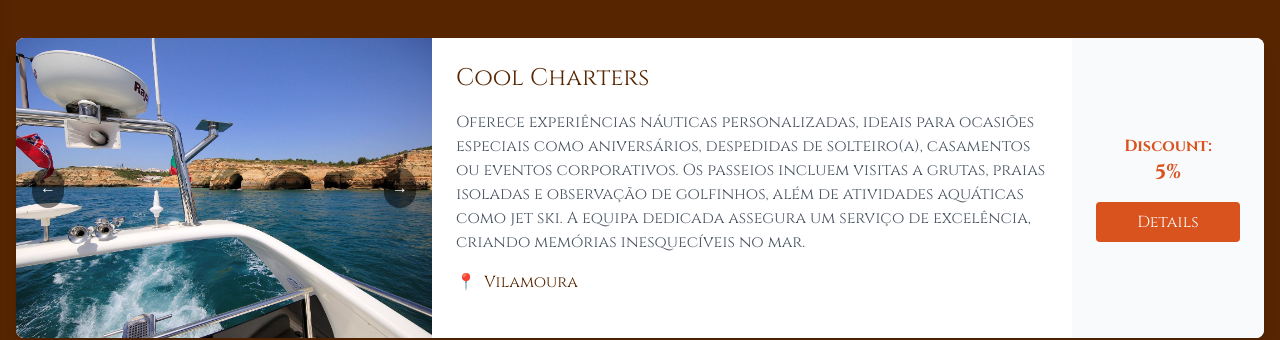
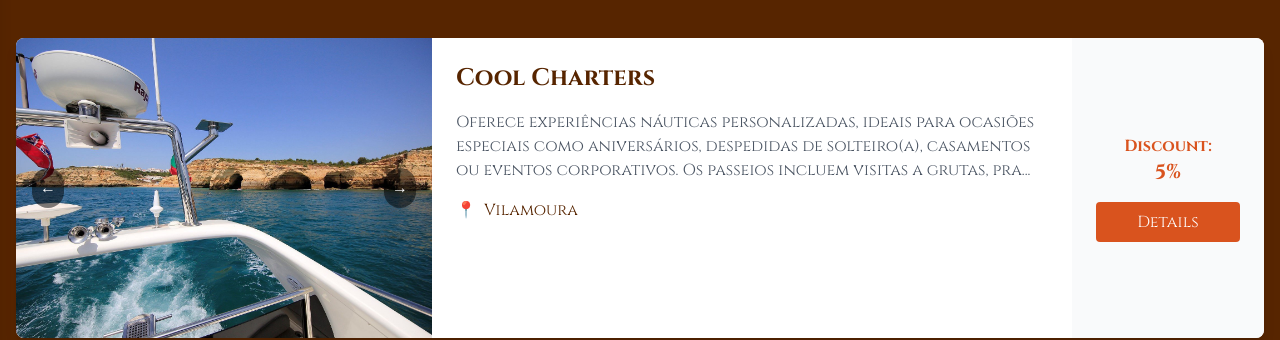
Before and after one commit to RicardoDoesDev/cleverDetails-member, a React (Create React App) app in the folder my-react-app/: page /all in a window 1280 px wide. Shown: the part 364-704 px from the top of the page. Built offline with nearby package versions, Linux system fonts and the light colour scheme.

Commit message:
patch: changed ui.

```diff
--- a/my-react-app/src/components/ListPage.tsx
+++ b/my-react-app/src/components/ListPage.tsx
@@ -60,8 +60,12 @@
                 />
               </div>
               <div className="p-6 flex-1">
-                <h2 className="text-2xl text-primary mb-4">{item.name}</h2>
-                <p className="text-gray-600 mb-4">{item.description}</p>
+                <h2 className="text-2xl text-primary mb-4 font-bold">{item.name}</h2>
+                <p className="text-gray-600 mb-4">
+                  {item.description.length > 200 ?
+                    `${item.description.substring(0, 200)}...` : item.description
+                  }
+                </p>
                 <div className="flex items-center text-primary">
                   <span className="mr-2">📍</span>
                   {getLocationName(item.locationId)}
--- a/my-react-app/src/data/appData.ts
+++ b/my-react-app/src/data/appData.ts
@@ -13,7 +13,7 @@
           id: 1,
           name: "Cool Charters",
           email: "info@coolchartersvilamoura.com",
-          logo: "cool-charters.jpg",
+          logo: "Cool-Charters-BSQUAREwhite.png",
           description: "Oferece experiências náuticas personalizadas, ideais para ocasiões especiais como aniversários, despedidas de solteiro(a), casamentos ou eventos corporativos. Os passeios incluem visitas a grutas, praias isoladas e observação de golfinhos, além de atividades aquáticas como jet ski. A equipa dedicada assegura um serviço de excelência, criando memórias inesquecíveis no mar.",
           locationId: 1,
           rating: 5,
```
Also changed, not shown: my-react-app/public/images/logo/Cool-Charters-BSQUAREwhite.png (added).
